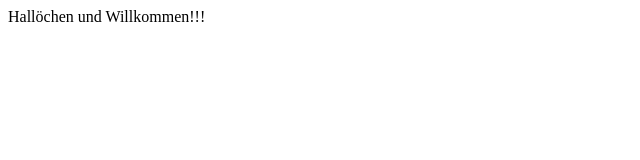
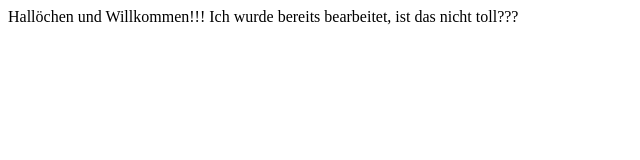
Before and after one commit to Lina-MariaStraub/EIA2-1, a plain HTML site: page index.html in a window 1280 px wide. Shown: the whole page, without its empty margins (0-640 px from the left). Drawn offline with Linux system fonts and the light colour scheme.

Commit message:
Update index.html
Ich habe die 1. Veränderung vorgenommen.

```diff
--- a/index.html
+++ b/index.html
@@ -6,6 +6,7 @@
 <body>
 
 Hallöchen und Willkommen!!!
+  Ich wurde bereits bearbeitet, ist das nicht toll???
 
 </body>
 <html>
```
